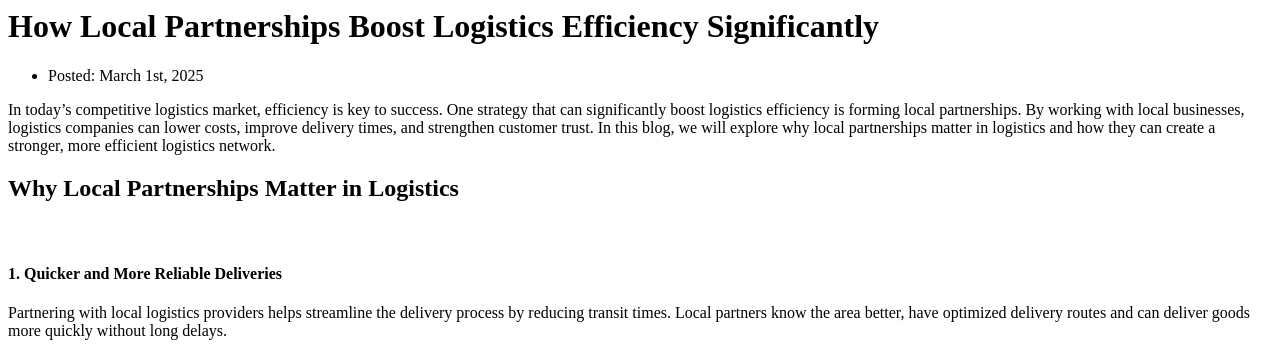
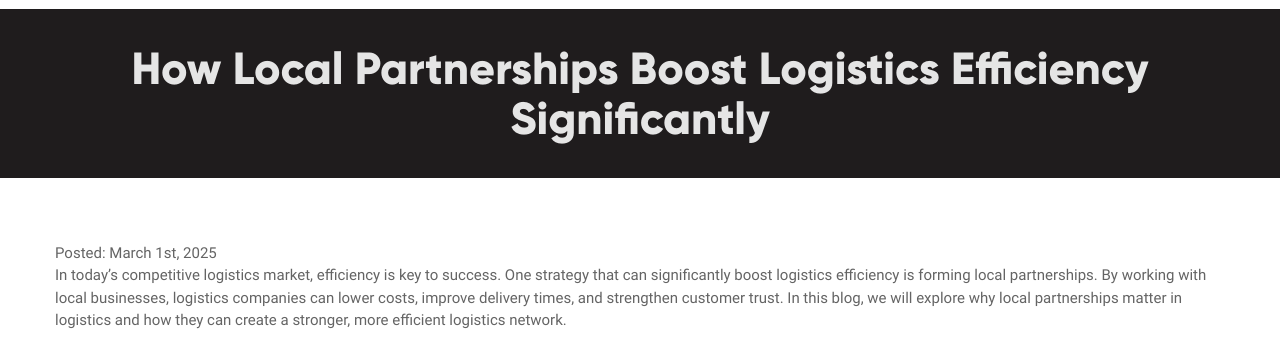
Before and after one commit to DineshNarada/YouthLogistic, a plain HTML site: page page/blog-1.html in a window 1280 px wide. Shown: the part 102-447 px from the top of the page. Drawn offline with nearby package versions, Linux system fonts and the light colour scheme.

Commit message:
blog-1 page aded

```diff
--- a/page/blog.html
+++ b/page/blog-1.html
@@ -3,19 +3,17 @@
     <head>
         <meta charset="UTF-8">
         <meta name="viewport" content="width=device-width, initial-scale=1.0, maximum-scale=1.0">
-        <title>Yuth Logistic - Fast, flexible and dependable logistic solutions tailored to your needs </title>
-        <link rel="icon" type="png" href="assets/icon/cropped-favicon-180x180.png" sizes="32x32">
-
+        <title>Yuth Logistic - Blog-1</title>
+        <link rel="icon" type="png" href="../assets/icon/cropped-favicon-180x180.png" sizes="32x32">
         <!--<link rel="stylesheet" href="lib/aos.css">-->
-
-        <link rel="stylesheet" href="lib/owl.carousel.min.css">
-        <link rel="stylesheet" href="lib/owl.theme.default.min.css">
-        <link rel="stylesheet" href="lib/fontawesome/css/all.min.css">
-        <link rel="stylesheet" href="/assets/css/style.css">
+        <link rel="stylesheet" href="../lib/owl.carousel.min.css">
+        <link rel="stylesheet" href="../lib/owl.theme.default.min.css">
+        <link rel="stylesheet" href="../lib/fontawesome/css/all.min.css">
+        <link rel="stylesheet" href="../style.css">
     </head>
-    <body class="wp-singular">
+    <body class="wp-singular post-template-default single single-post postid-619 single-format-standard wp-theme-YuthLogistics">
         <div class="body-wrap">
-            <div class="page-loader">
+            <div class="page-loader" style="display: none;">
                 <div class="pgl-spinner"></div>
             </div>
             <nav class="navbar navbar-fixed-top navbar-default" id="site-header">
@@ -29,7 +27,6 @@
                     </div>
                 </div>
             </nav>
-
             <div class="page-header-banner bagels-overlay phb-sin-blog-post">
                 <div class="phb-bg"></div>
                 <div class="container phb-container bagels-pos-relative">
@@ -107,8 +104,6 @@
                     </div>
                 </div>
             </div>
-
-
         </div>
-        </body>
+    </body>
 </html>
--- a/style.css
+++ b/style.css
@@ -198,7 +198,9 @@ img {
     border-style: none;
     max-width: 100%;
 }
-
+body {
+    margin: 0;
+}
 body {
     font-family: "Helvetica Neue", Helvetica, Arial, sans-serif;
     font-size: 14px;
@@ -218,7 +220,10 @@ body {
 body, .ph-services .ph-svs-s-s-dscr, .service-single-box .pc-as-s-s-b-t-descr {
     color: #646464;
 }
-
+.row {
+    margin-right: -15px;
+    margin-left: -15px;
+}
 .body-wrap {
     max-width: 1920px;
     margin: 0 auto;
@@ -244,7 +249,29 @@ body, .ph-services .ph-svs-s-s-dscr, .service-single-box .pc-as-s-s-b-t-descr {
     display: -ms-flexbox;
     display: flex;
 }
-
+.page-loader {
+    position: fixed;
+    left: 0;
+    top: 0;
+    width: 100%;
+    height: 100%;
+    z-index: 99999999;
+    background-color: #fff;
+}
+.page-loader .pgl-spinner {
+    display: inline-block;
+    position: absolute;
+    top: 50%;
+    left: 50%;
+    -webkit-transform: translate(-50%, -50%);
+    -moz-transform: translate(-50%,-50%);
+    transform: translate(-50%, -50%);
+}
+.page-header-banner {
+    position: relative;
+    width: 100%;
+    margin-top: 111px;
+}
 .page-container.pg-home {
     margin-top: 111px;
     padding-top: 0;
@@ -259,11 +286,39 @@ body, .ph-services .ph-svs-s-s-dscr, .service-single-box .pc-as-s-s-b-t-descr {
     padding-top: 65px;
     padding-bottom: 65px;
 }
-
+.page-header-banner .phb-content {
+    position: relative;
+    padding-top: 35px;
+    padding-bottom: 35px;
+    text-align: center;
+}
+.page-header-banner.phb-sin-blog-post .phb-heading {
+    font-size: 45px;
+}
+.page-header-banner .phb-heading {
+    margin-top: 0;
+    margin-bottom: 0;
+    font-size: 55px;
+    color: #fff;
+}
+.page-header-banner .phb-bg {
+    position: absolute;
+    width: 100%;
+    height: 100%;
+    top: 0;
+    left: 0;
+    background-size: cover;
+    background-repeat: no-repeat;
+    background-position: center;
+}
+
+.bagels-ff-gilroy-bold-alt {
+    font-family: 'Gilroy';
+    font-weight: 700;
+}
 .bagels-pos-relative {
      position: relative;
 }
-
 .bagels-cover-img {
     position: absolute;
     width: 100%;
@@ -428,16 +483,6 @@ h1 {
     margin: .67em 0;
     font-size: 2em;
 }
-h1 {
-    display: block;
-    font-size: 2em;
-    margin-block-start: 0.67em;
-    margin-block-end: 0.67em;
-    margin-inline-start: 0px;
-    margin-inline-end: 0px;
-    font-weight: bold;
-    unicode-bidi: isolate;
-}
 
 .banner .banner-text-title span, .banner .banner-text-descr span {
         display: block;
@@ -702,7 +747,7 @@ h1 {
 }
 
 
-/*************Blog*************/
+/********************************************************************************Blog*************/
 .ph-blogs .ph-bl-heading:not(:last-child) {
     margin-bottom: 35px;
 }
@@ -797,6 +842,36 @@ h1 {
 
 
 
+
+
+
+
+
+
+
+
+
+
+
+
+
+
+
+
+
+
+
+
+
+
+
+
+
+
+
+
+
+
 /************************Footer**********/
 .footer-cta-banner {
     position: relative;
@@ -1026,6 +1101,16 @@ ol, ul {
 ol, ul {
     margin-top: 0;
     margin-bottom: 10px;
+}
+.list-inline {
+    padding-left: 0;
+    margin-left: -5px;
+    list-style: none;
+}
+ul.list-inline {
+    padding: 0;
+    margin: 0;
+    list-style: none;
 }
 .dropdown, .dropup {
     position: relative;
```
Also changed, not shown: index.html (+1 -1 lines), assets/css/style.css (deleted).
